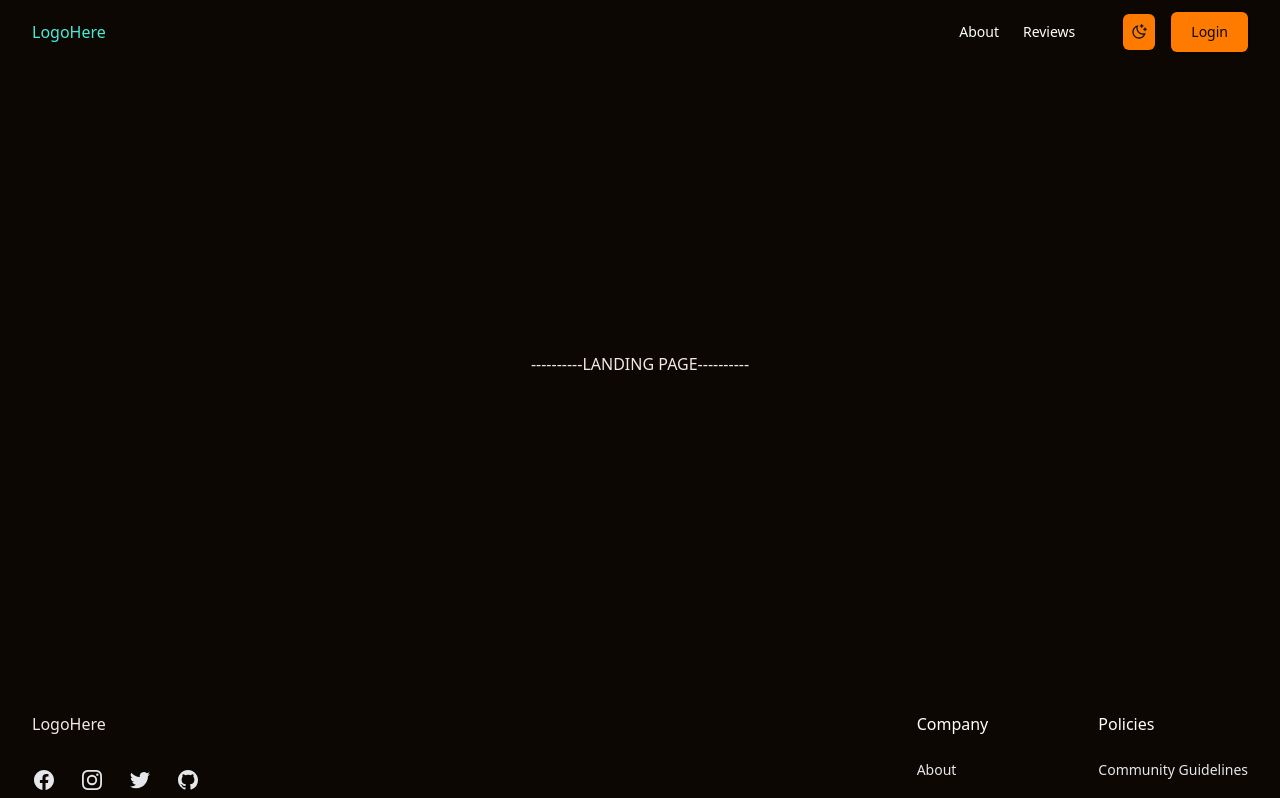
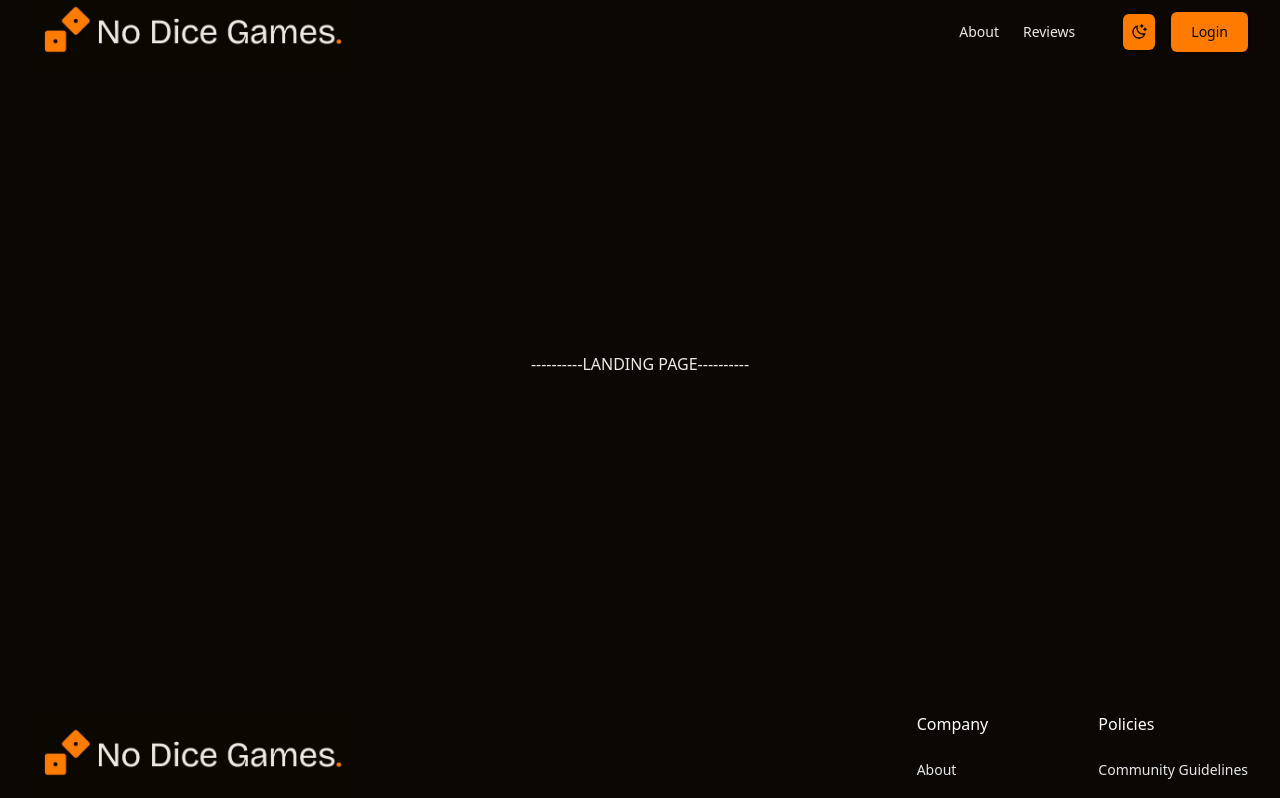
Before and after one commit to Oliver1334/nc-games-feproject, a React (Vite) app: page / in a window 1280 px wide. Shown: the top 798 px of the page. Built offline with nearby package versions, Linux system fonts and the light colour scheme.

Commit message:
NdG logo placeholder

```diff
--- a/src/components/Footer.jsx
+++ b/src/components/Footer.jsx
@@ -1,4 +1,5 @@
 import { Link } from "react-router-dom";
+import NDGLogo from "../assets/NoDiceLogo.jpg"
 
 const Footer = () => {
   return (
@@ -7,7 +8,7 @@ const Footer = () => {
         <div className="grid grid-cols-1 gap-8 lg:grid-cols-2">
           <div>
             <div className="text-brandText dark:text-brandText">
-              <p>LogoHere</p>
+              <img src={NDGLogo} alt="NC Games" className="h-auto max-w-xs" />
             </div>
 
             <ul className="mt-8 flex gap-6">
--- a/src/components/Navbar.jsx
+++ b/src/components/Navbar.jsx
@@ -1,6 +1,7 @@
 import { useState } from "react";
 import { Link } from "react-router-dom";
 import { RiMoonClearLine, RiSunLine } from "react-icons/ri";
+import NDGLogo from "../assets/NoDiceLogo.jpg"
 
 
 const Navbar = ({ isDarkMode, toggleDarkMode }) => {
@@ -9,13 +10,13 @@ const Navbar = ({ isDarkMode, toggleDarkMode }) => {
 
 
   return (
-    <header className="bg-white dark:bg-brandDark">
+    <header className="bg-brandLight dark:bg-brandDark">
       <div className="mx-auto max-w-screen-xl px-4 sm:px-6 lg:px-8">
         <div className="flex h-16 items-center justify-between">
           <div className="flex-1 md:flex md:items-center md:gap-12">
-            <a className="block text-teal-600 dark:text-teal-300" href="/">
+            <a className="block text-brandLightText dark:text-brandText" href="/">
               <span className="sr-only">Home</span>
-              <p>LogoHere</p>
+              <img src={NDGLogo} alt="NC Games" className="h-auto max-w-xs" />
             </a>
           </div>
 
@@ -25,7 +26,7 @@ const Navbar = ({ isDarkMode, toggleDarkMode }) => {
               <ul className="flex items-center gap-6 text-sm">
                 <li>
                   <a
-                    className="text-gray-500 transition hover:text-gray-500/75 dark:text-white dark:hover:text-white/75"
+                    className="text-brandLightText transition hover:text-brandHighlight dark:text-brandText dark:hover:text-brandHighlight"
                     href="#"
                   >
                     About
@@ -34,7 +35,7 @@ const Navbar = ({ isDarkMode, toggleDarkMode }) => {
 
                 <li>
                   <a
-                    className="text-gray-500 transition hover:text-gray-500/75 dark:text-white dark:hover:text-white/75"
+                    className="text-brandLightText transition hover:text-brandHighlight dark:text-brandText dark:hover:text-brandHighlight"
                     href="#"
                   >
                     Reviews
@@ -48,7 +49,7 @@ const Navbar = ({ isDarkMode, toggleDarkMode }) => {
 
               {/*Darkmode button*/}
               <div className="gap-4">
-                <button className=" bg-brandPrimary rounded-md px-2 py-2.5 text-sm cursor-pointer"
+                <button className=" bg-brandPrimary text-brandDark rounded-md px-2 py-2.5 text-sm cursor-pointer"
                 onClick={toggleDarkMode}>
                   {isDarkMode ? (
                     <RiMoonClearLine className="w-4 h-4" />
@@ -64,7 +65,7 @@ const Navbar = ({ isDarkMode, toggleDarkMode }) => {
 
               <div className="sm:flex sm:gap-4">
                 <a
-                  className="rounded-md bg-brandPrimary px-5 py-2.5 text-sm font-medium text-brandDark shadow-sm dark:hover:bg-brandSecondary"
+                  className="rounded-md bg-brandPrimary px-5 py-2.5 text-sm font-medium text-brandDark shadow-sm hover:bg-brandSecondary dark:hover:bg-brandSecondary"
                   href="#"
                 >
                   Login
--- a/src/index.css
+++ b/src/index.css
@@ -7,9 +7,11 @@
 @theme {
   --color-brandDark: #0C0703;
   --color-brandText: #F0E9E3;
+  --color-brandHighlight: #938D88;
   --color-brandPrimary: #FF7B00;
   --color-brandSecondary: #3E3B2C;
   --color-brandAccent: #C9C2BA;
+
 
   --color-brandLight: #FCF7F3;
   --color-brandLightText: #1B140E;
```
Also changed, not shown: src/assets/NoDiceLogo.jpg (added).
